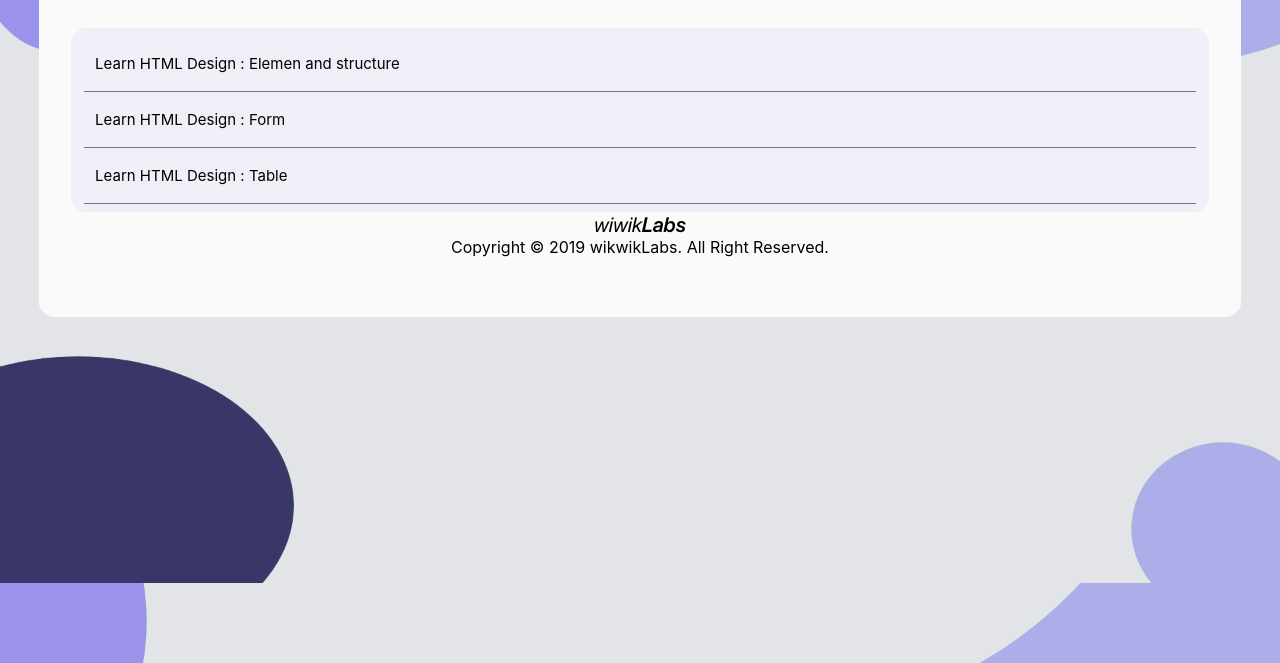
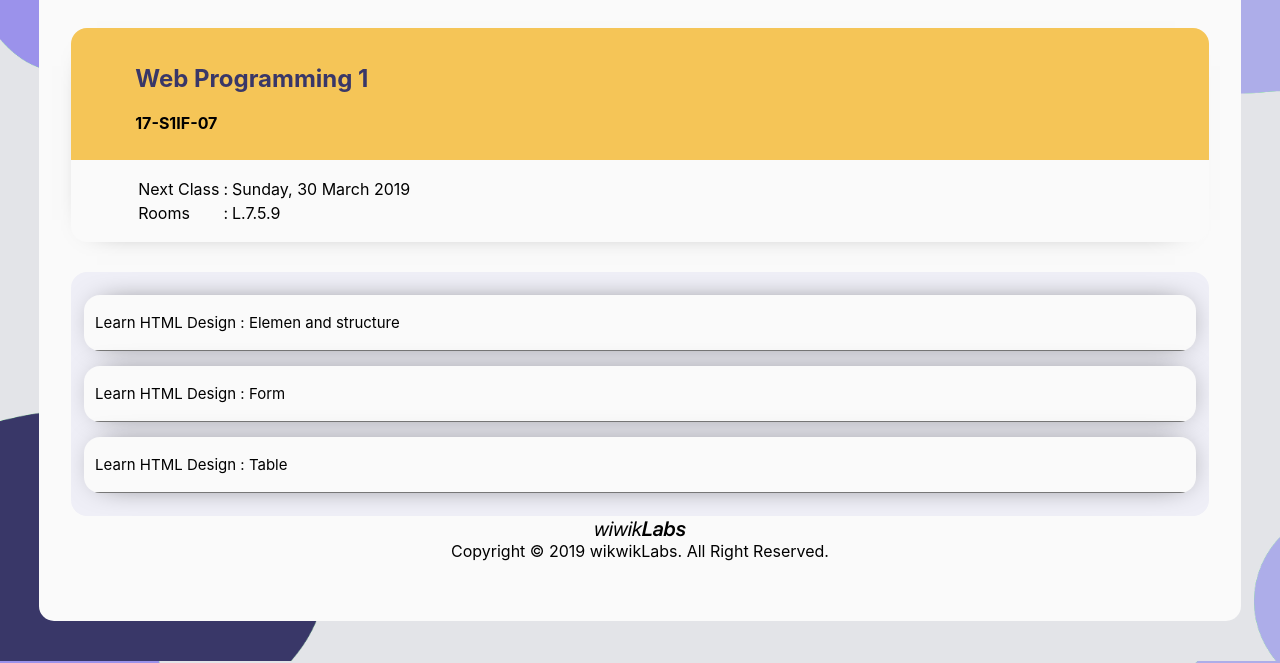
Before and after one commit to wikwik-labs/web-wikwiklabs, a plain HTML site: page page/syllabus.html in a window 1280 px wide. Shown: the part 137-800 px from the top of the page. Drawn offline with Linux system fonts and the light colour scheme; files whose address does not match are found by name; a web font is replaced by a local one.

Commit message:
Kelas info (syllabus)

```diff
--- a/css/style.css
+++ b/css/style.css
@@ -185,6 +185,23 @@ footer p{
 }
 /* Responsive END */
 
+.kelas-info{
+    overflow: hidden;
+    border-radius: 2vh;
+    background-color: #fafafa;
+    box-shadow: -4px 8px 30px -30px rgba(0,0,0,1);
+    margin-bottom: 30px;
+}
+.kelas-info .primary{
+    background-color: #f5c557;
+    padding: 2vh 5vw;
+    font-weight: bold;
+    height: 100px;
+}
+.kelas-info .secondary{
+    padding: 2vh 5vw;
+}
+
 /* Collapsible */
 .collapsible-wrapper{
     padding: 1vh 1vw;
--- a/page/syllabus.html
+++ b/page/syllabus.html
@@ -36,24 +36,55 @@
         <section class="body-container" style="margin-bottom: 0;">
             <div class="baris">
                 <div class="kolom k12">
+                    <div class="kelas-info">
+                        <div class="primary">
+                            <div class="kelas-program"><h2>Web Programming 1</h2></div>
+                            <div class="kelas">17-S1IF-07</div>
+                        </div>
+
+                        <div class="secondary">
+                            <table>
+                                <tr>
+                                    <td>Next Class</td>
+                                    <td>:</td>
+                                    <td>Sunday, 30 March 2019</td>
+                                </tr>
+                                <tr>
+                                    <td>Rooms</td>
+                                    <td>:</td>
+                                    <td>L.7.5.9</td>
+                                </tr>
+                            </table>
+                        </div>
+                    </div>
+                </div>
+                <div class="kolom k12">
                     <div class="collapsible-wrapper">
-                        <div class="collapsible">Learn HTML Design : Elemen and structure</div>
+                        <div class="container">
+                            <div class="collapsible">
+                                Learn HTML Design : Elemen and structure
+                            </div>
                             <div class="content">
                                 <p>Lorem ipsum dolor sit amet, consectetur adipisicing elit, sed do eiusmod tempor incididunt ut labore et
                                     dolore magna aliqua. Ut enim ad minim veniam, quis nostrud exercitation ullamco laboris nisi ut aliquip ex
                                     ea commodo consequat.</p>
                             </div>
+                        </div>
+                        <div class="container">
                             <div class="collapsible">Learn HTML Design : Form</div>
                             <div class="content">
                                 <p>Lorem ipsum dolor sit amet, consectetur adipisicing elit, sed do eiusmod tempor incididunt ut labore et
                                     dolore magna aliqua. Ut enim ad minim veniam, quis nostrud exercitation ullamco laboris nisi ut aliquip ex
                                     ea commodo consequat.</p>
                             </div>
+                        </div>
+                        <div class="container">
                             <div class="collapsible">Learn HTML Design : Table</div>
                             <div class="content">
                                 <p>Lorem ipsum dolor sit amet, consectetur adipisicing elit, sed do eiusmod tempor incididunt ut labore et
                                     dolore magna aliqua. Ut enim ad minim veniam, quis nostrud exercitation ullamco laboris nisi ut aliquip ex
                                     ea commodo consequat.</p>
+                            </div>
                         </div>
                     </div>
                 </div>
```
Lines whose indentation alone changed are shown as unchanged.
